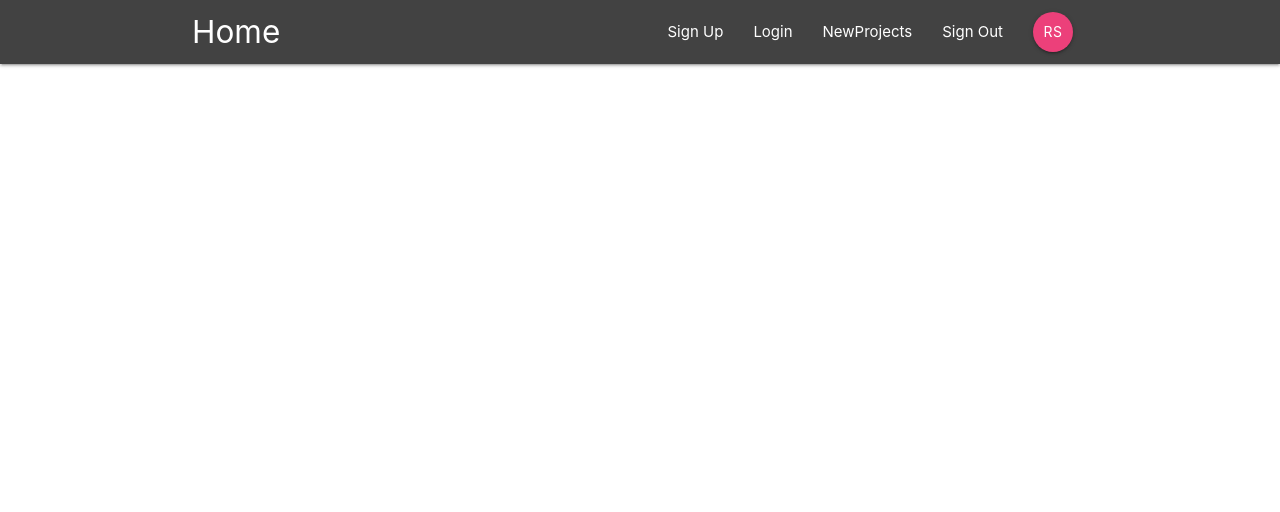
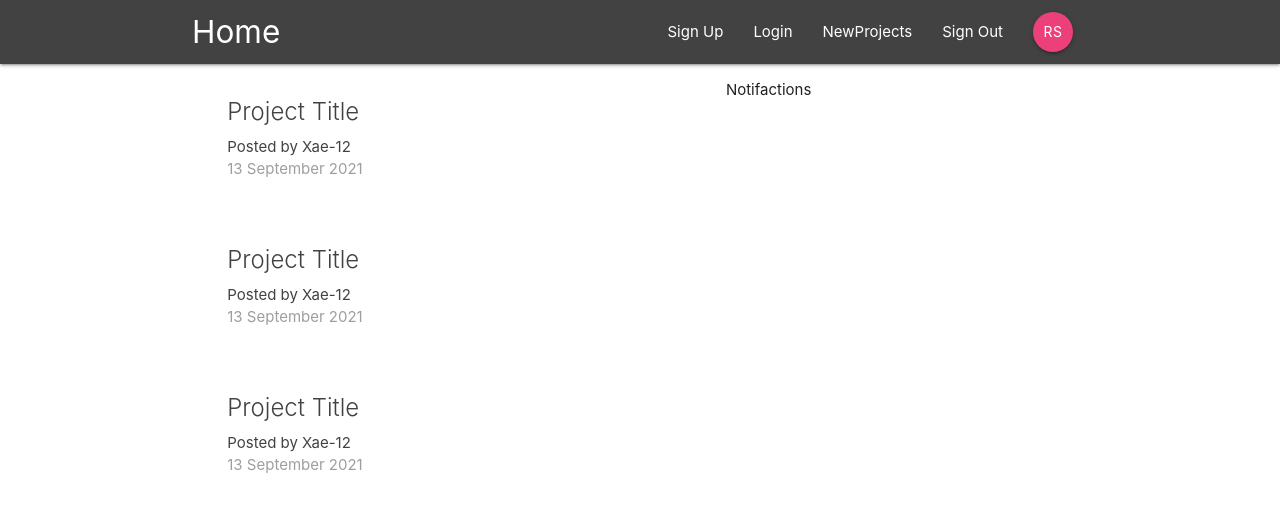
Before and after one commit to thisisrishabh22/React_Redux_FireBase, a React (Create React App) app: page / in a window 1280 px wide. Shown: the top 512 px of the page. Built offline with nearby package versions, Linux system fonts and the light colour scheme.

Commit message:
chore: add dashboard and project list components

```diff
--- a/src/App.js
+++ b/src/App.js
@@ -1,4 +1,5 @@
-import { BrowserRouter as Router } from "react-router-dom";
+import { BrowserRouter as Router, Route, Switch } from "react-router-dom";
+import Dashboard from "./app/components/dashboard/Dashboard";
 import Navbar from "./app/components/layouts/Navbar";
 
 function App() {
@@ -6,6 +7,9 @@ function App() {
     <Router>
       <div className="App">
         <Navbar />
+        <Switch>
+          <Route exact path="/" component={Dashboard} />
+        </Switch>
       </div>
     </Router>
   );
--- a/src/app/components/dashboard/Dashboard.jsx
+++ b/src/app/components/dashboard/Dashboard.jsx
@@ -0,0 +1,20 @@
+import React from 'react'
+import ProjectList from '../projects/ProjectList'
+import Notifactions from './Notifactions'
+
+const Dashboard = () => {
+    return (
+        <div className="dashboard container">
+            <div className="row">
+                <div className="col s12 m6">
+                    <ProjectList />
+                </div>
+                <div className="col s12 m5 offset-m1">
+                    <Notifactions />
+                </div>
+            </div>
+        </div>
+    )
+}
+
+export default Dashboard;
--- a/src/app/components/dashboard/Notifactions.jsx
+++ b/src/app/components/dashboard/Notifactions.jsx
@@ -0,0 +1,11 @@
+import React from 'react'
+
+const Notifactions = () => {
+    return (
+        <div>
+            <p>Notifactions</p>
+        </div>
+    )
+}
+
+export default Notifactions;
--- a/src/app/components/projects/ProjectList.jsx
+++ b/src/app/components/projects/ProjectList.jsx
@@ -0,0 +1,33 @@
+import React from 'react'
+
+const ProjectList = () => {
+    return (
+        <div className="project-list secction">
+            <div className="card z-depth-0 project-summary">
+                <div className="card-content grey-text text-darken-3">
+                    <div className="card-title">Project Title</div>
+                    <p>Posted by Xae-12</p>
+                    <p className="grey-text">13 September 2021</p>
+                </div>
+            </div>
+
+            <div className="card z-depth-0 project-summary">
+                <div className="card-content grey-text text-darken-3">
+                    <div className="card-title">Project Title</div>
+                    <p>Posted by Xae-12</p>
+                    <p className="grey-text">13 September 2021</p>
+                </div>
+            </div>
+
+            <div className="card z-depth-0 project-summary">
+                <div className="card-content grey-text text-darken-3">
+                    <div className="card-title">Project Title</div>
+                    <p>Posted by Xae-12</p>
+                    <p className="grey-text">13 September 2021</p>
+                </div>
+            </div>
+        </div>
+    )
+}
+
+export default ProjectList;
```
